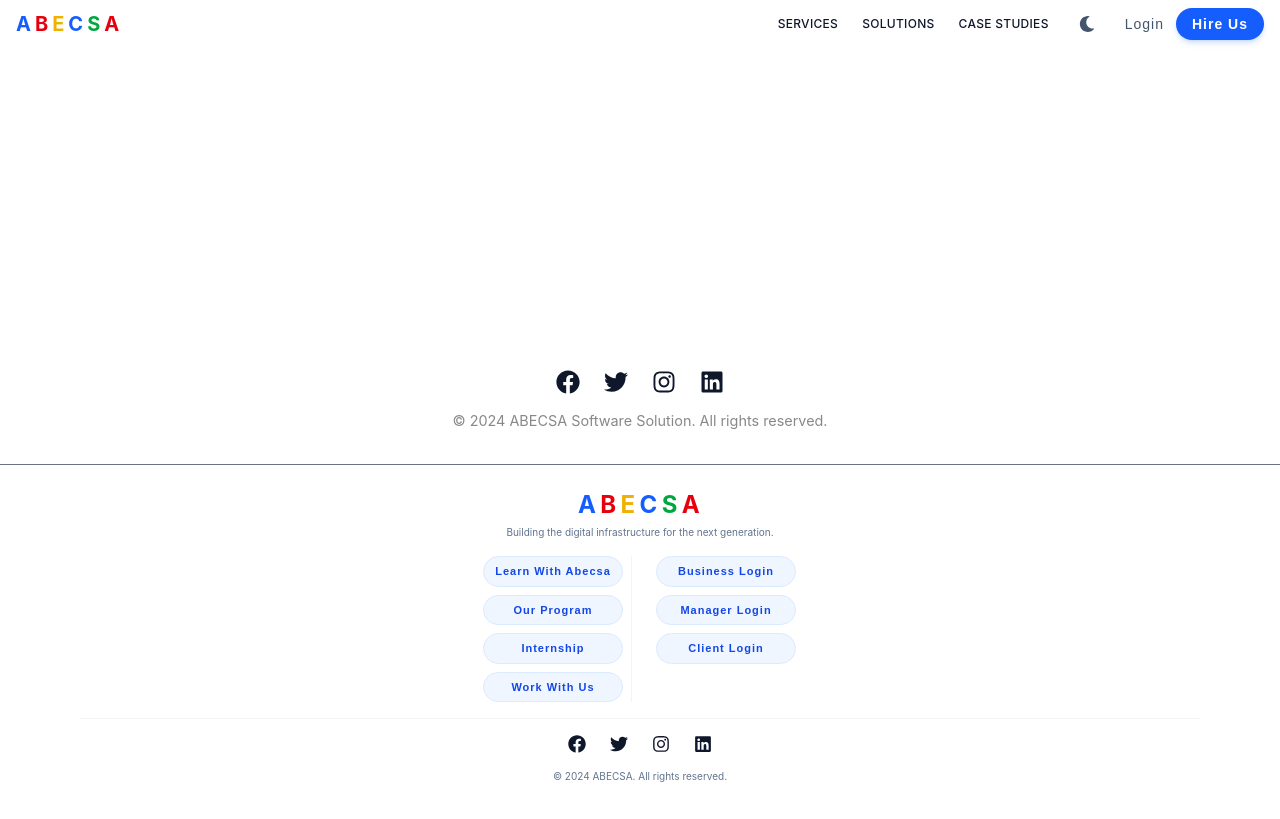
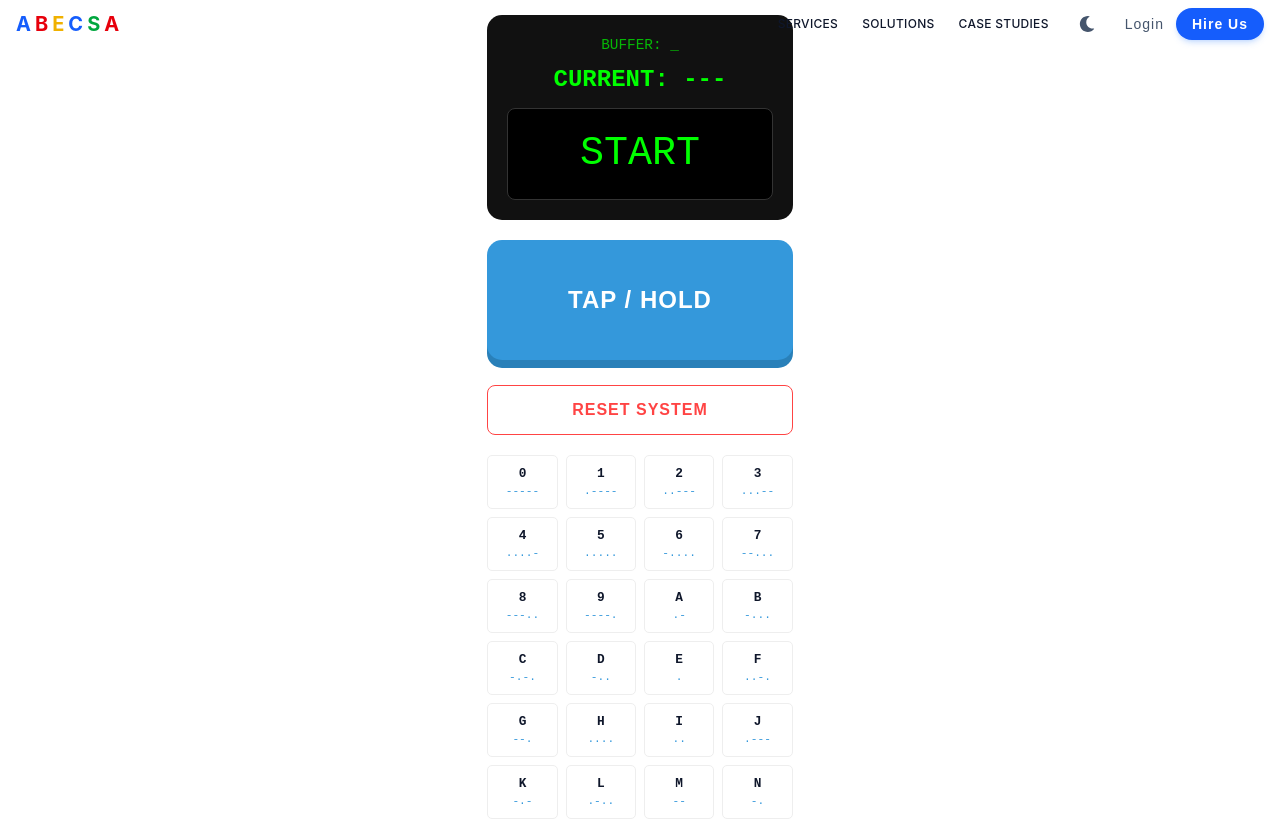
Before and after one commit to atultiwari997721/abecsa, a React (Vite) app: page /test in a window 1280 px wide. Shown: the top 819 px of the page. Built offline with nearby package versions, Linux system fonts and the light colour scheme.

Commit message:
moscode Practice

```diff
--- a/src/pages/Test.jsx
+++ b/src/pages/Test.jsx
@@ -1,27 +1,142 @@
-import React from 'react';
-import { FaFacebook, FaTwitter, FaInstagram, FaLinkedin } from 'react-icons/fa';
+import React, { useState, useRef, useEffect } from 'react';
 
-const Test = () => {
+const MORSE_MAP = {
+  'A': '.-', 'B': '-...', 'C': '-.-.', 'D': '-..', 'E': '.', 'F': '..-.',
+  'G': '--.', 'H': '....', 'I': '..', 'J': '.---', 'K': '-.-', 'L': '.-..',
+  'M': '--', 'N': '-.', 'O': '---', 'P': '.--.', 'Q': '--.-', 'R': '.-.',
+  'S': '...', 'T': '-', 'U': '..-', 'V': '...-', 'W': '.--', 'X': '-..-',
+  'Y': '-.--', 'Z': '--..', '1': '.----', '2': '..---', '3': '...--',
+  '4': '....-', '5': '.....', '6': '-....', '7': '--...', '8': '---..',
+  '9': '----.', '0': '-----'
+};
+
+const REVERSE_MAP = Object.fromEntries(Object.entries(MORSE_MAP).map(([k, v]) => [v, k]));
+
+const MobileMorseStudio = () => {
+  const [buffer, setBuffer] = useState("");
+  const [output, setOutput] = useState("");
+  const [isPressing, setIsPressing] = useState(false);
+  const [activeLetter, setActiveLetter] = useState("");
+
+  const startTime = useRef(null);
+  const timeout = useRef(null);
+
+  useEffect(() => {
+    setActiveLetter(REVERSE_MAP[buffer] || (buffer ? "?" : ""));
+  }, [buffer]);
+
+  const handlePressStart = (e) => {
+    e.preventDefault(); // Prevents zoom/scrolling on mobile
+    setIsPressing(true);
+    startTime.current = Date.now();
+    if (timeout.current) clearTimeout(timeout.current);
+  };
+
+  const handlePressEnd = () => {
+    if (!isPressing) return;
+    setIsPressing(false);
+
+    const duration = Date.now() - startTime.current;
+    const newSymbol = duration < 200 ? "." : "-";
+    setBuffer(prev => prev + newSymbol);
+
+    timeout.current = setTimeout(() => {
+      setBuffer(currentBuffer => {
+        if (currentBuffer) {
+          const finalChar = REVERSE_MAP[currentBuffer] || "";
+          setOutput(prev => prev + finalChar);
+        }
+        return "";
+      });
+    }, 700);
+  };
+
+  const resetAll = () => {
+    if (timeout.current) clearTimeout(timeout.current);
+    setBuffer("");
+    setOutput("");
+    setActiveLetter("");
+  };
+
   return (
-    <footer style={{
-      background: 'var(--glass-bg)',
-      backdropFilter: 'blur(10px)',
-      borderTop: '1px solid var(--glass-border)',
-      padding: '2rem',
-      textAlign: 'center',
-      marginTop: 'auto'
+    <div style={{
+      maxWidth: '500px', margin: 'auto', padding: '15px',
+      fontFamily: 'monospace', boxSizing: 'border-box'
     }}>
-      <div style={{ marginBottom: '1rem', display: 'flex', justifyContent: 'center', gap: '1.5rem' }}>
-        <FaFacebook size={24} style={{ cursor: 'pointer', color: 'var(--text-color)' }} />
-        <FaTwitter size={24} style={{ cursor: 'pointer', color: 'var(--text-color)' }} />
-        <FaInstagram size={24} style={{ cursor: 'pointer', color: 'var(--text-color)' }} />
-        <FaLinkedin size={24} style={{ cursor: 'pointer', color: 'var(--text-color)' }} />
+
+      {/* Display Section */}
+      <div style={{
+        textAlign: 'center', background: '#111', color: '#0f0',
+        padding: '20px', borderRadius: '15px', marginBottom: '20px'
+      }}>
+        <div style={{ fontSize: '0.9rem', opacity: 0.7 }}>BUFFER: {buffer || "_"}</div>
+        <div style={{ fontSize: '1.5rem', fontWeight: 'bold', margin: '5px 0' }}>
+          CURRENT: {activeLetter || "---"}
+        </div>
+
+        <div style={{
+          fontSize: '2.5rem', background: '#000', padding: '15px',
+          borderRadius: '8px', minHeight: '1.2em', wordBreak: 'break-all',
+          border: '1px solid #333', marginTop: '10px'
+        }}>
+          {output || "START"}
+        </div>
       </div>
-      <p style={{ color: '#888', fontSize: '0.9rem' }}>
-        &copy; 2024 ABECSA Software Solution. All rights reserved.
-      </p>
-    </footer>
+
+      {/* BIG MOBILE BUTTON */}
+      <div style={{ textAlign: 'center', marginBottom: '20px' }}>
+        <button
+          onMouseDown={handlePressStart}
+          onMouseUp={handlePressEnd}
+          onTouchStart={handlePressStart}
+          onTouchEnd={handlePressEnd}
+          style={{
+            width: '100%',
+            height: '120px',
+            fontSize: '1.5rem',
+            fontWeight: 'bold',
+            borderRadius: '15px',
+            border: 'none',
+            backgroundColor: isPressing ? '#222' : '#3498db',
+            color: 'white',
+            boxShadow: isPressing ? 'none' : '0 8px #2980b9',
+            transform: isPressing ? 'translateY(4px)' : 'none',
+            transition: '0.1s',
+            userSelect: 'none',
+            touchAction: 'none'
+          }}
+        >
+          {isPressing ? 'RELEASE' : 'TAP / HOLD'}
+        </button>
+
+        <button onClick={resetAll} style={{
+          marginTop: '25px', width: '100%', padding: '12px',
+          background: 'transparent', border: '1px solid #ff4444',
+          color: '#ff4444', borderRadius: '8px', fontWeight: 'bold'
+        }}>
+          RESET SYSTEM
+        </button>
+      </div>
+
+      {/* RESPONSIVE REFERENCE GRID */}
+      <div style={{
+        display: 'grid',
+        gridTemplateColumns: 'repeat(4, 1fr)',
+        gap: '8px',
+        fontSize: '0.8rem'
+      }}>
+        {Object.entries(MORSE_MAP).map(([char, code]) => (
+          <div key={char} style={{
+            background: '#fff', border: '1px solid #eee',
+            padding: '8px 2px', textAlign: 'center', borderRadius: '5px'
+          }}>
+            <div style={{ fontWeight: 'bold' }}>{char}</div>
+            <div style={{ color: '#3498db', fontSize: '0.7rem' }}>{code}</div>
+          </div>
+        ))}
+      </div>
+    </div>
   );
 };
 
-export default Test;
+export default MobileMorseStudio;
```
